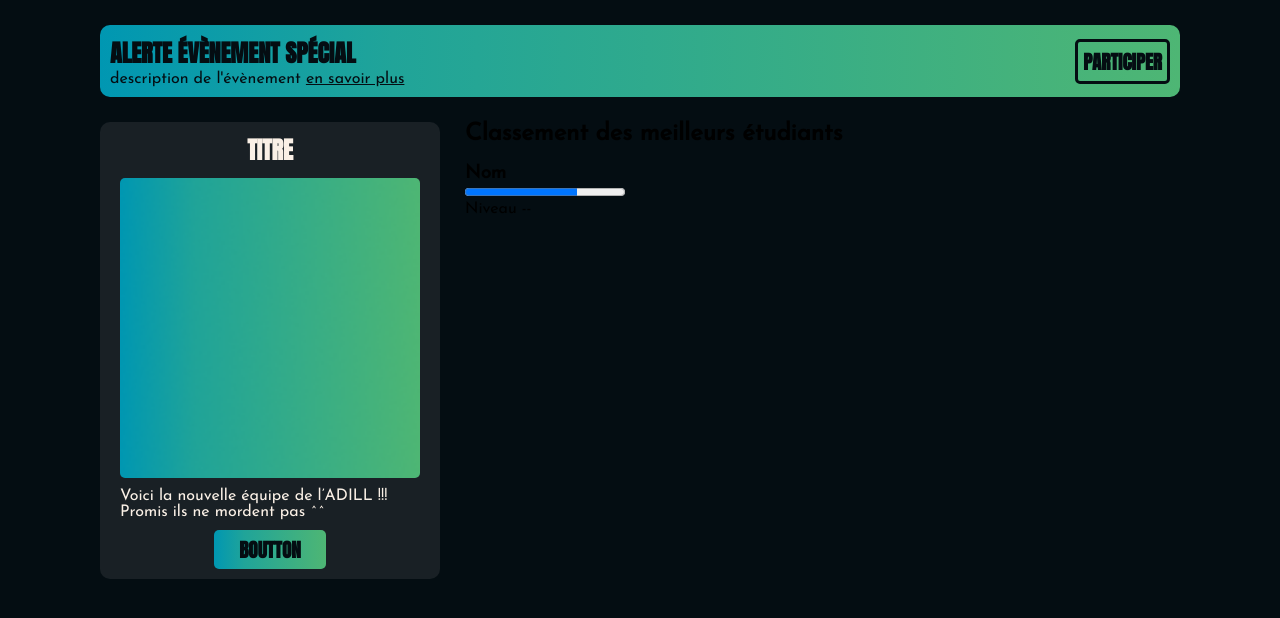
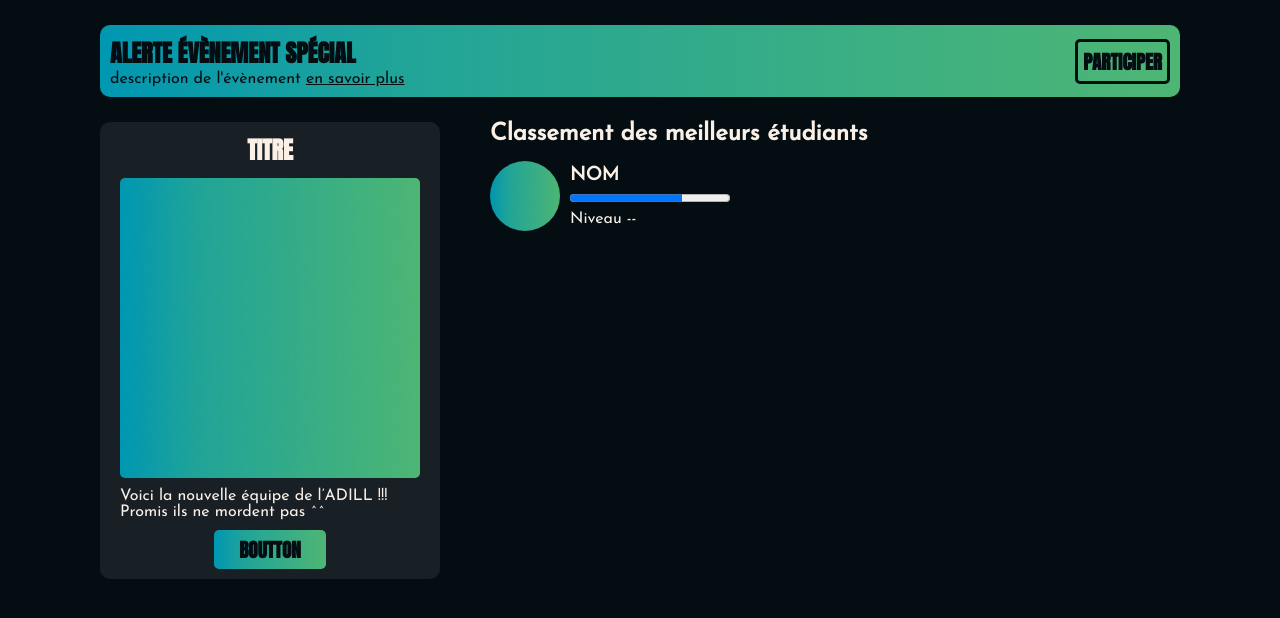
Before and after one commit to TheHyrox/sae-3.01, a PHP site: page /homapage.html in a window 1280 px wide. Shown: the part 60-678 px from the top of the page. Run offline with PHP 8.4, Linux system fonts and the light colour scheme.

Commit message:
sticky nav

```diff
--- a/homapage.html
+++ b/homapage.html
@@ -62,13 +62,13 @@
                 </form>
             </article>
 
-            <!-- classement xp users -->
-             <div class="classement">
+            <!-- rank xp users -->
+             <div class="ranked">
                 <h2>
                     Classement des meilleurs étudiants
                 </h2>
                 <div>
-                    <img src="" alt="">
+                    <img src="Pictures/defaultProfilePicture.png" alt="">
                     <div>
                         <h3>
                             Nom
--- a/styles.css
+++ b/styles.css
@@ -31,6 +31,9 @@ header{
     justify-content: space-between;
     align-items: center;
     padding: 5px 20px 5px 20px;
+    position: sticky;
+    top: 0;
+    overflow: hidden;
 }
 header div{
     display: flex;
@@ -164,9 +167,10 @@ main{
 .row{
     display: flex;
     flex-direction: row;
-    gap: 25px;
+    gap: 50px;
 }
 
+/* article */
 article{
     display: flex;
     flex-direction: column;
@@ -187,8 +191,9 @@ article h2{
     text-transform: uppercase;
 }
 article p{
+    min-width: 150px;
     max-width: 300px;
-    align-self: self-start;
+    align-self: start;
     color: var(--white);
 }
 input[type=submit]{
@@ -202,3 +207,32 @@ input[type=submit]{
     text-transform: uppercase;
     font-size: larger;
 }
+
+/* classement */
+.ranked {
+    display: flex;
+    flex-direction: column;
+    gap: 15px;
+    color: var(--white);
+}
+.ranked div{
+    display: flex;
+    flex-direction: row;
+    gap: 10px;
+    align-items: center;
+
+}
+.ranked div div{
+    display: flex;
+    flex-direction: column;
+    gap: 5px;
+    align-items: start;
+}
+.ranked img{
+    width: 70px;
+    height: 70px;
+    border-radius: 50%;
+}
+.ranked h3{
+    text-transform: uppercase;
+}
```
